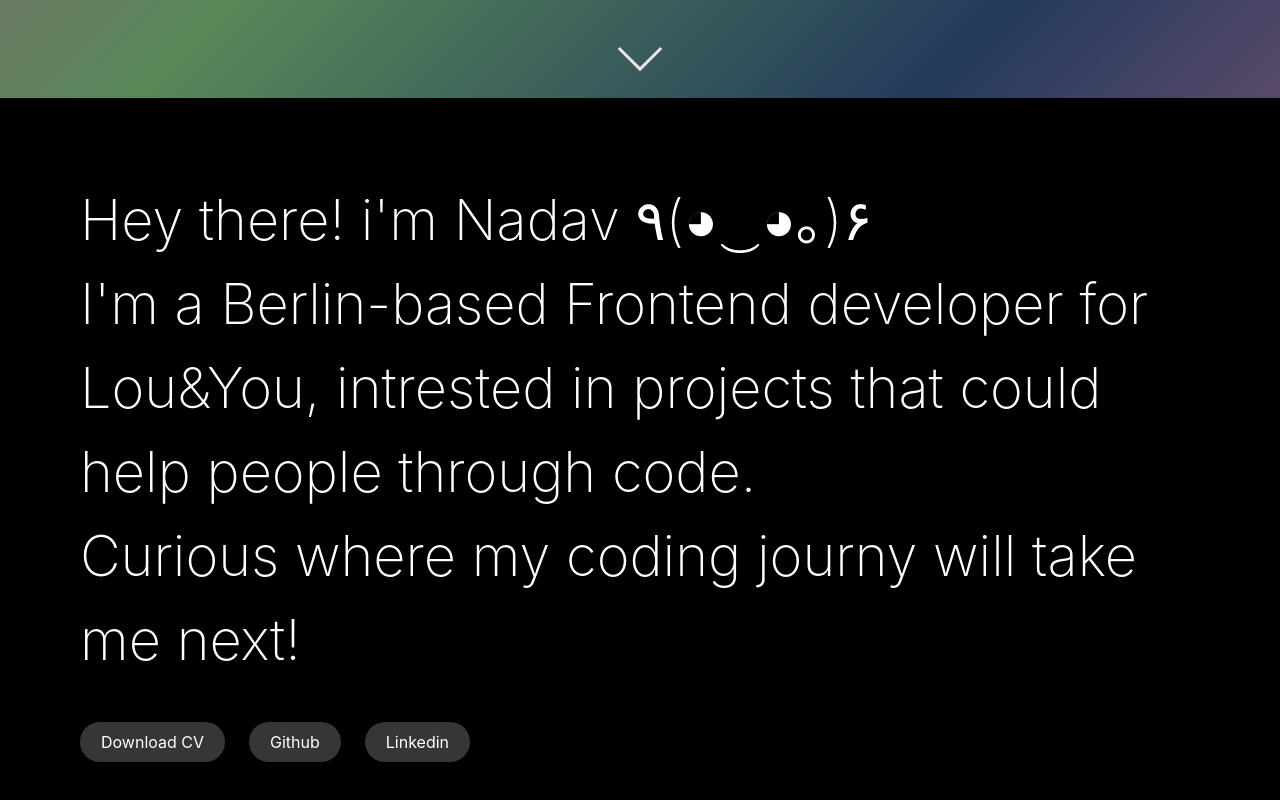
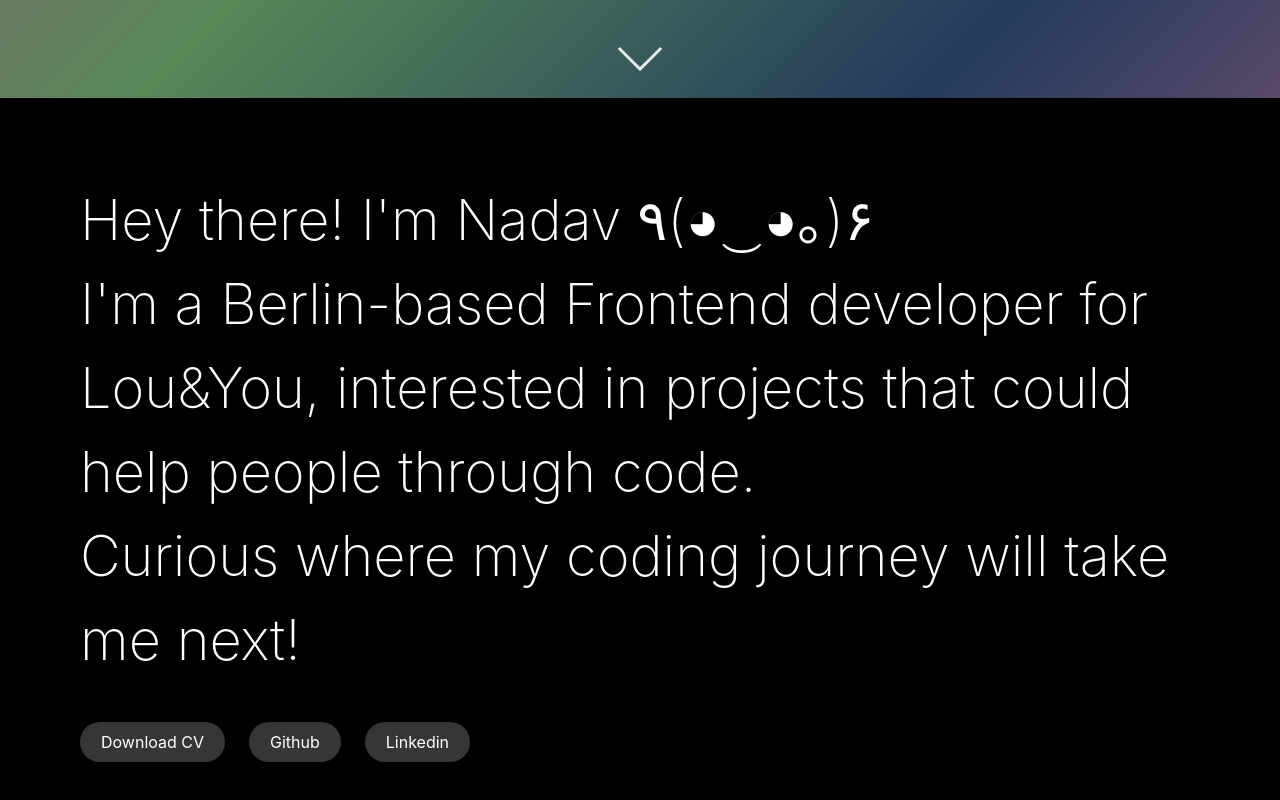
Before and after one commit to gene4/portfolio, a Next.js app: page / in a window 1280 px wide. Shown: the part 702-1502 px from the top of the page. Built offline with nearby package versions, Linux system fonts and the light colour scheme; a web font is replaced by a local one.

Commit message:
edit text

```diff
--- a/pages/index.js
+++ b/pages/index.js
@@ -84,10 +84,11 @@ export default function Home() {
                         stiffness: 15,
                     }}
                 >
-                    Hey there! i'm Nadav {"  "} ٩(◕‿◕｡)۶ <br />
-                    I'm a Berlin-based Frontend developer for Lou&You, intrested
-                    in projects that could help people through code. <br />
-                    Curious where my coding journy will take me next!
+                    Hey there! I'm Nadav {"  "} ٩(◕‿◕｡)۶ <br />
+                    I'm a Berlin-based Frontend developer for Lou&You,
+                    interested in projects that could help people through code.
+                    <br />
+                    Curious where my coding journey will take me next!
                 </motion.p>
                 <div className="my-4">
                     <a
```
